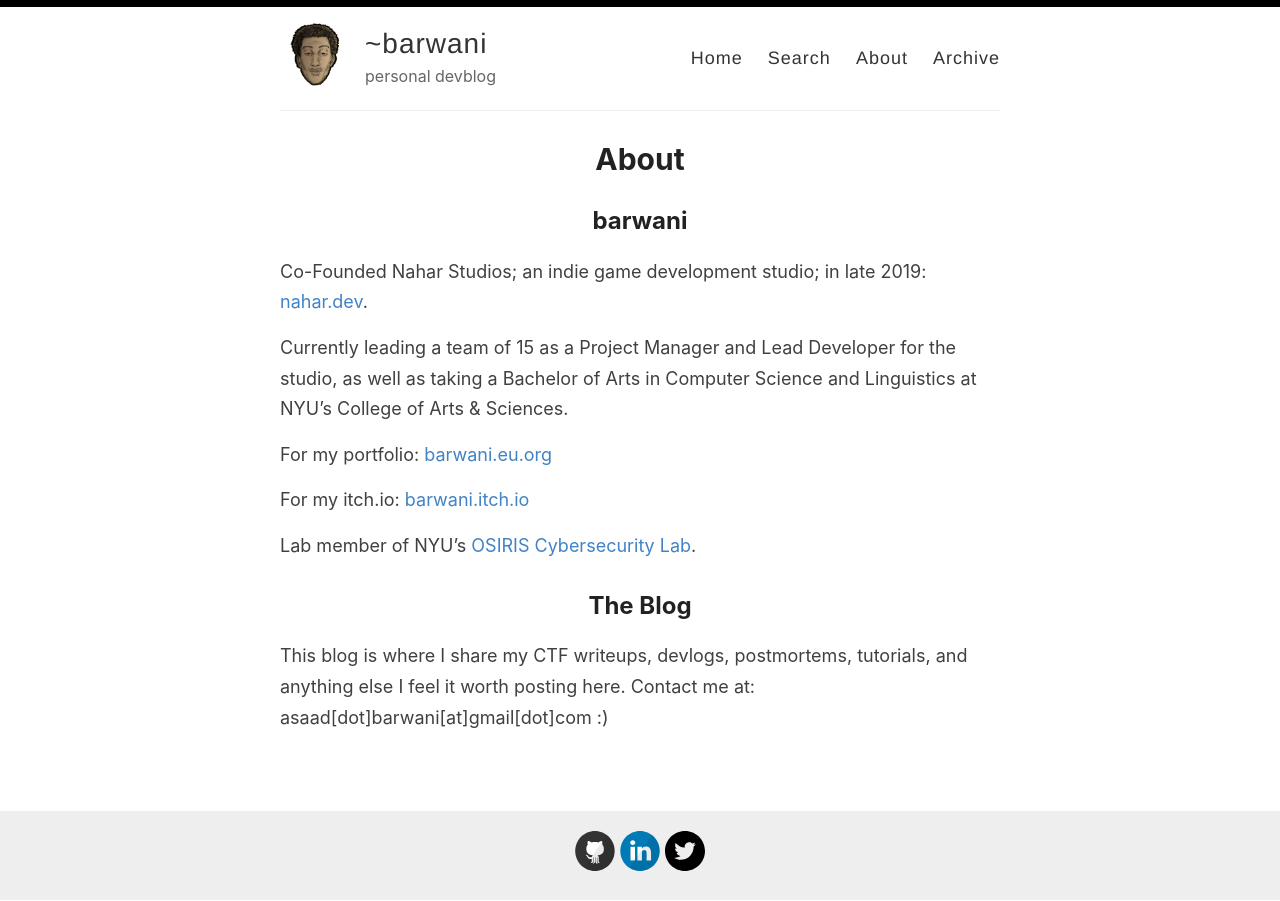
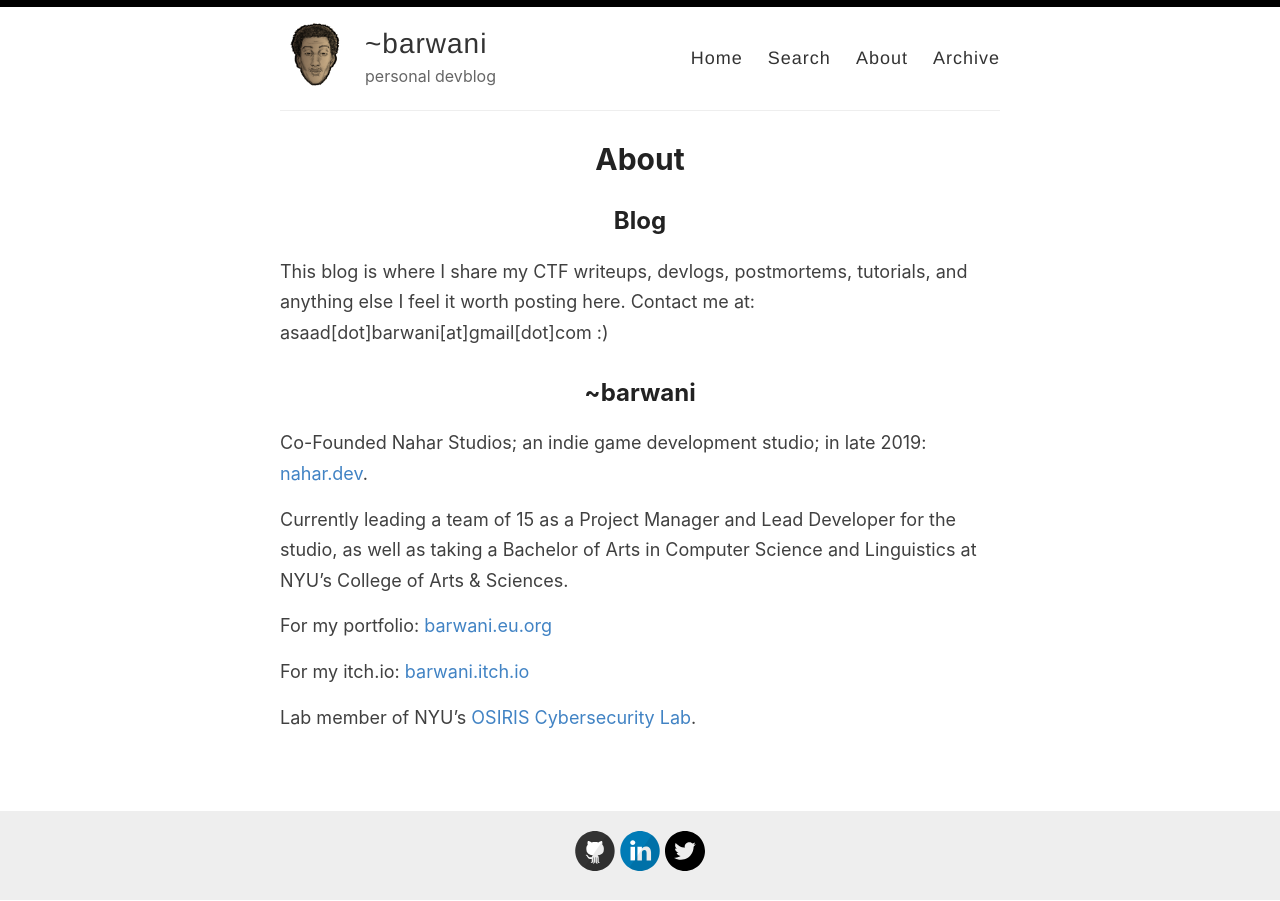
Before and after one commit to barrwani/blog, a Jekyll site: the page built from _pages/about.md, in a window 1280 px wide. Built offline with Jekyll 4.4.1, drawn with Linux system fonts in a browser that asks for light colours; some of the changed lines change nothing that is shown.

Commit message:
Update about.md

```diff
--- a/_pages/about.md
+++ b/_pages/about.md
@@ -4,7 +4,11 @@ title: About
 permalink: /about/
 ---
 
-## barwani
+## Blog
+
+This blog is where I share my CTF writeups, devlogs, postmortems, tutorials, and anything else I feel it worth posting here. Contact me at: asaad[dot]barwani[at]gmail[dot]com :)
+
+## ~barwani
 
 Co-Founded Nahar Studios; an indie game development studio; in late 2019: [nahar.dev](https://nahar.dev/).
 
@@ -15,8 +19,3 @@ For my portfolio: [barwani.eu.org](http://barwani.eu.org/)
 For my itch.io: [barwani.itch.io](https://barwani.itch.io)
 
 Lab member of NYU's [OSIRIS Cybersecurity Lab](https://osiris.cyber.nyu.edu/).
-
-
-## The Blog
-
-This blog is where I share my CTF writeups, devlogs, postmortems, tutorials, and anything else I feel it worth posting here. Contact me at: asaad[dot]barwani[at]gmail[dot]com :)
```
